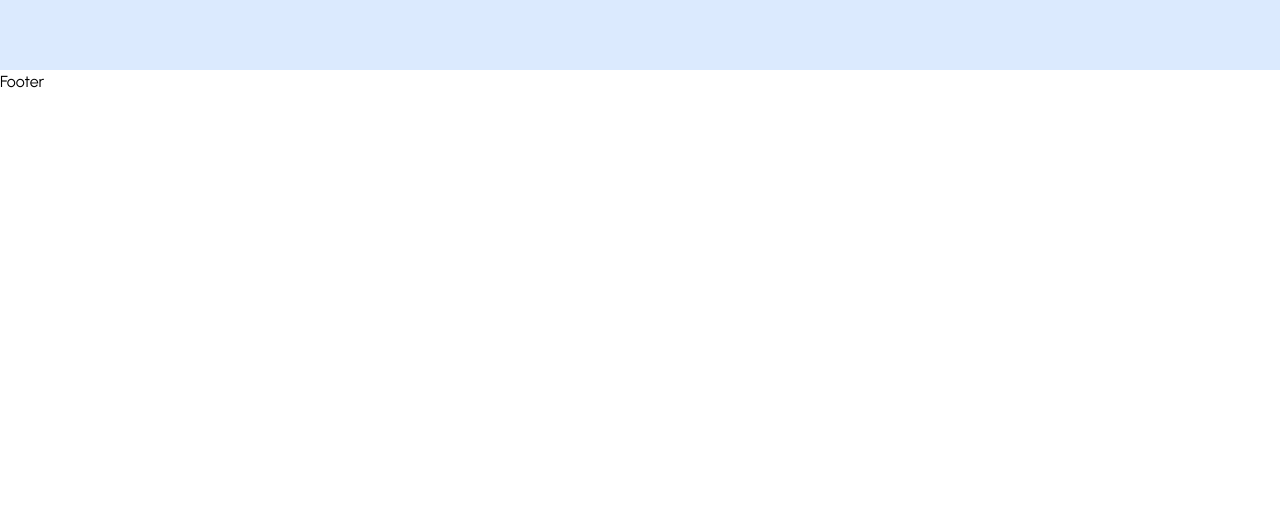
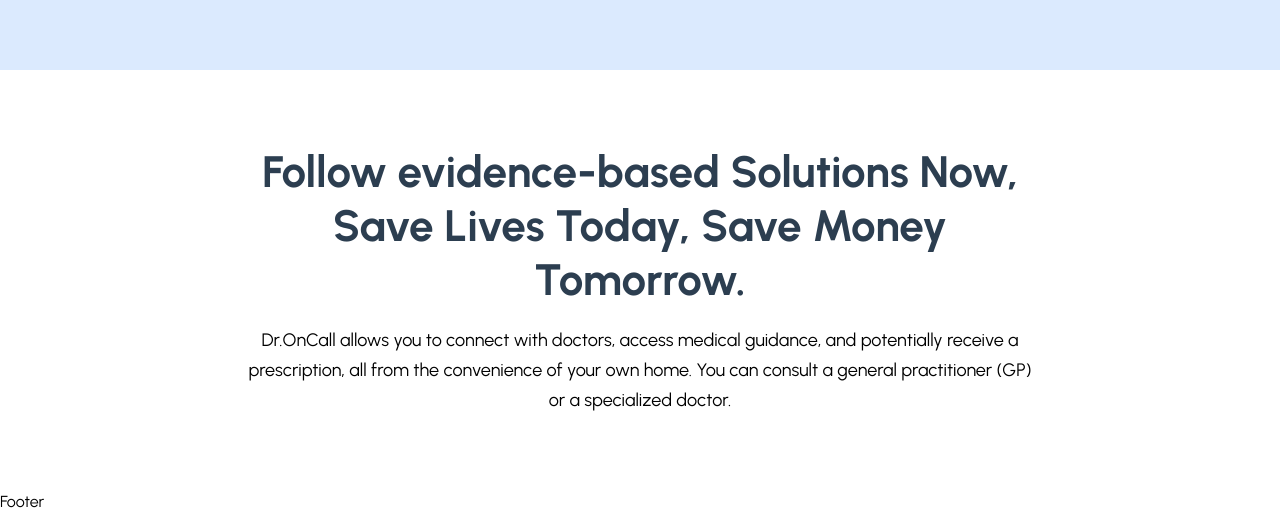
Before and after one commit to RavinduKavinda/doctor-appointment-booking, a React (Vite) app in the folder frontend/: page / in a window 1280 px wide. Shown: the part 730-1241 px from the top of the page. Before the commit the page ends 824 px from the top, so only its background shows below. Built offline with nearby package versions, Linux system fonts and the light colour scheme; a web font is replaced by a local one.

Commit message:
small content

```diff
--- a/frontend/src/pages/Home.jsx
+++ b/frontend/src/pages/Home.jsx
@@ -60,6 +60,23 @@
     </div>
   </section>
 
+  <section>
+    <div className="container">
+      <div className="lg:w-[800px] mx-auto">
+        <h2 className="heading text-center">
+          Follow evidence-based Solutions Now, Save Lives Today, Save Money Tomorrow.
+        </h2>
+        <p className="text_para text-center">
+        Dr.OnCall allows you to connect with doctors, access medical guidance, and potentially receive a prescription,
+        all from the convenience of your own home. You can consult a general practitioner (GP) or a specialized doctor.
+        </p>
+      </div>
+
+
+
+    </div>
+  </section>
+
 
   </>
 }
```
